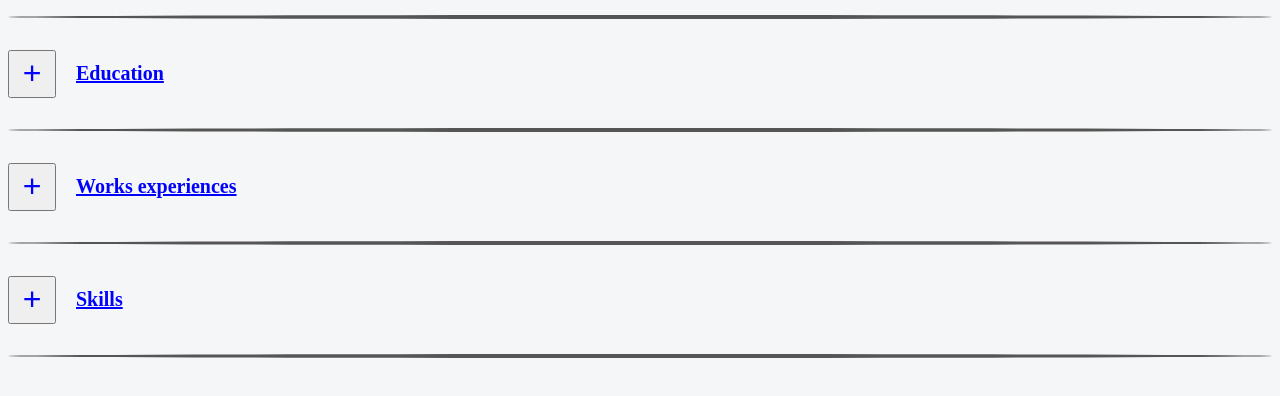
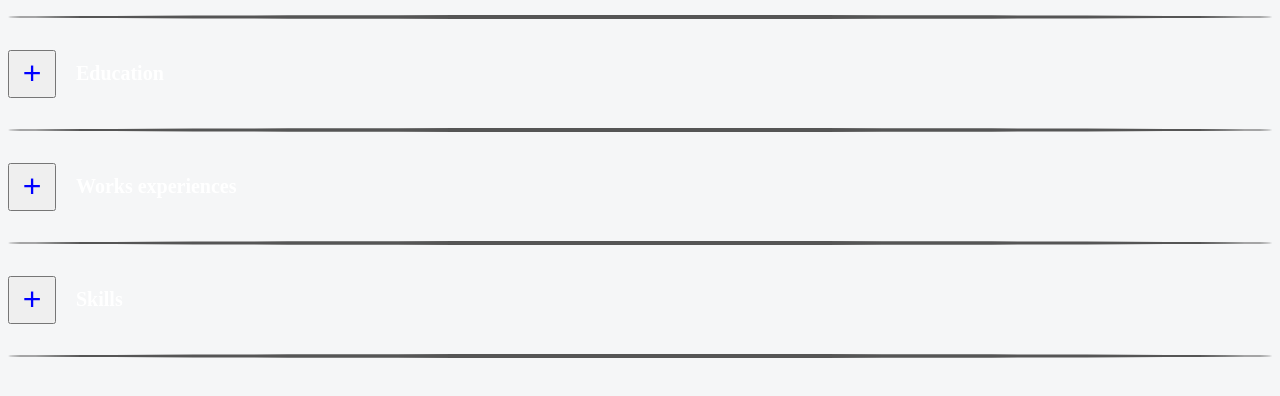
Before and after one commit to DiegoCaleroCosta/ticmas, a plain HTML site: page index.html in a window 1280 px wide. Shown: the part 50-446 px from the top of the page. Drawn offline with nearby package versions, Linux system fonts and the light colour scheme; no server answers.

Commit message:
Update style.css

```diff
--- a/style.css
+++ b/style.css
@@ -53,8 +53,7 @@ body{
   padding: 5px 0px 5px 10px;
   margin: 10px 10px 10px 10px;
   text-align: center;
-  color: #0000FF;
-  text-decoration: underline #0000FF;
+  color: #FFFFFF;
   display: block;
 }
 
```
